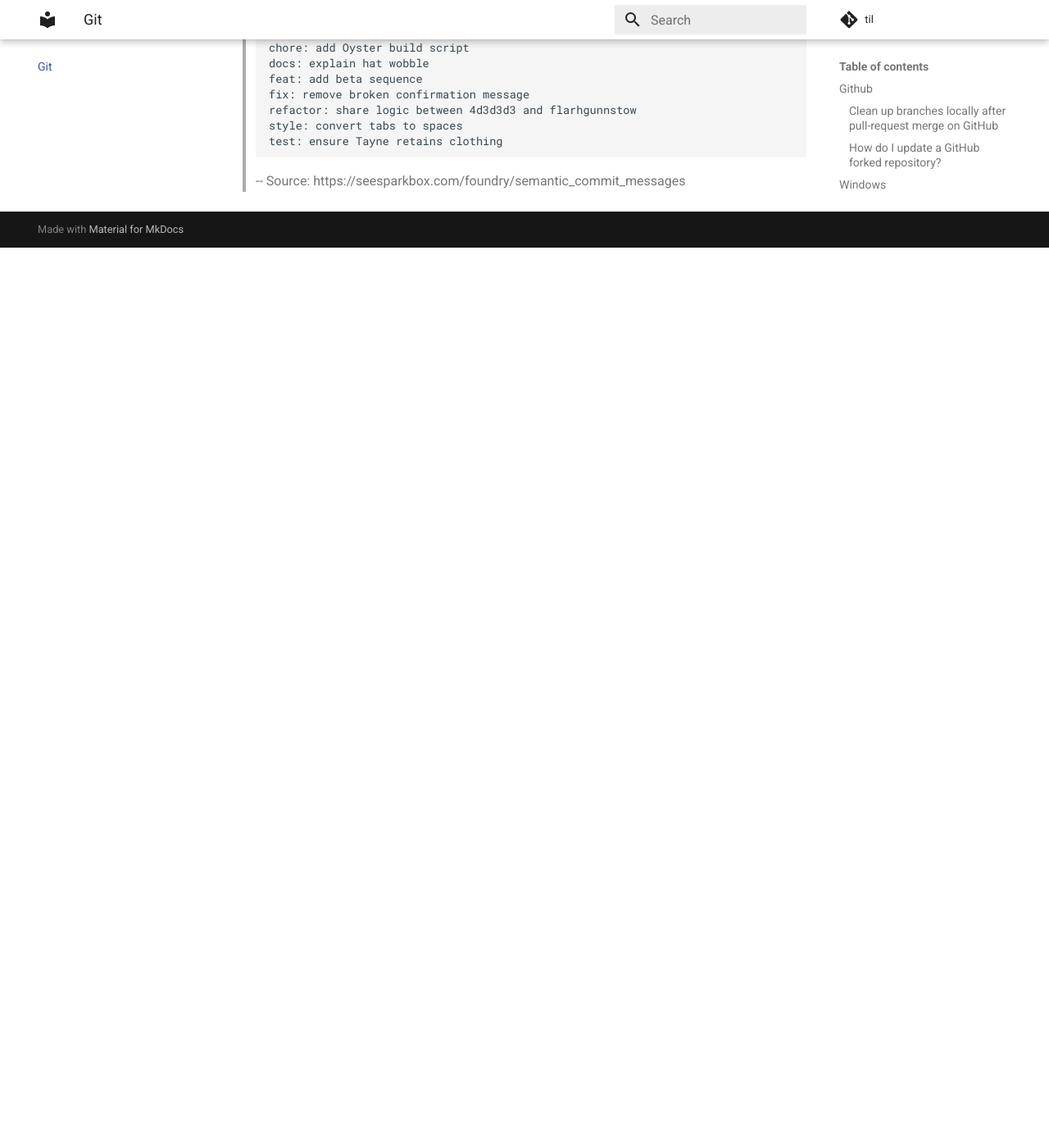
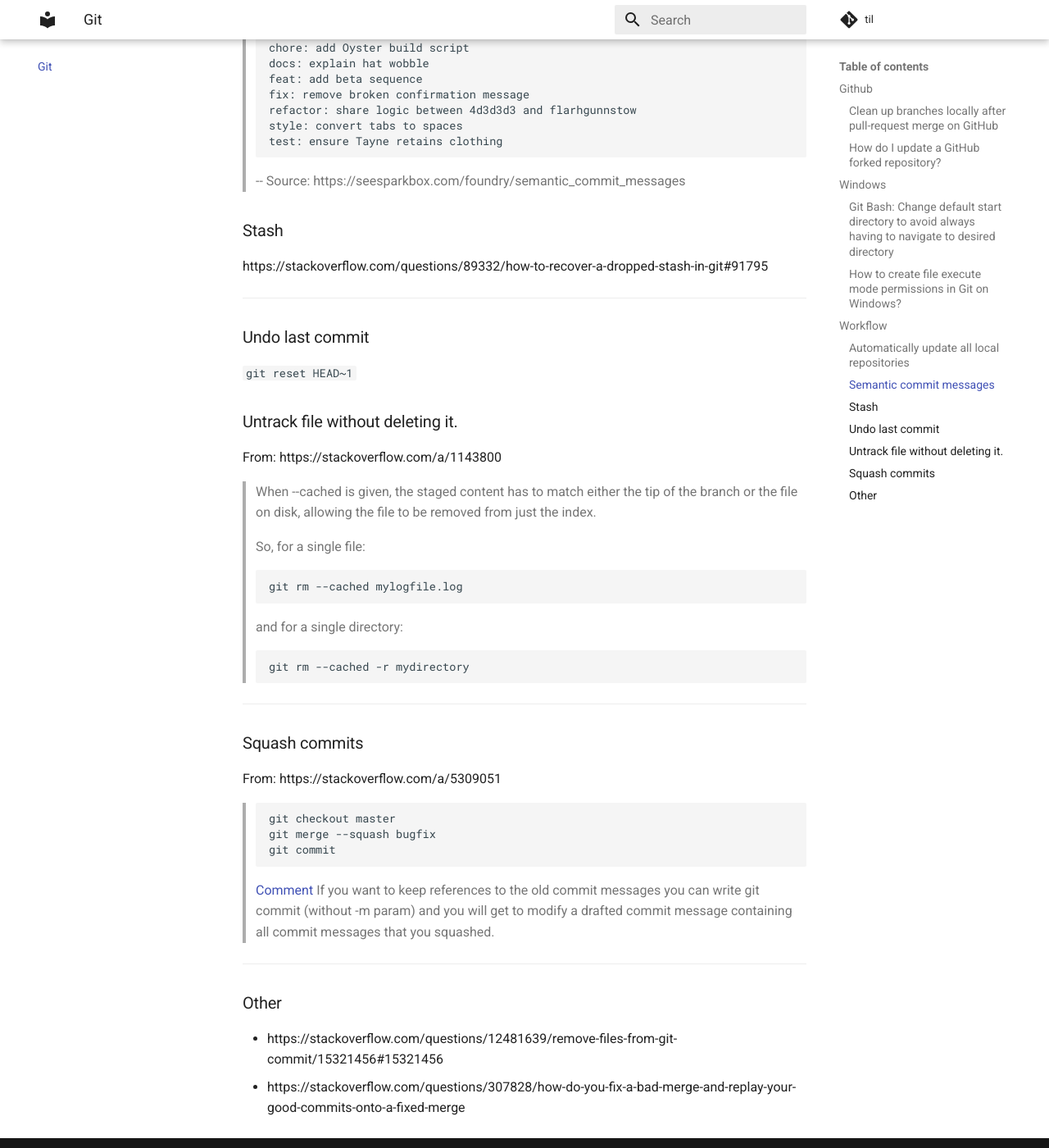
Before and after one commit to xidus/nts, an MkDocs documentation site: the page built from docs/git.md, in a window 1280 px wide and 1400 px high, scrolled down 2517 px. Shown: the whole window at 82% size. Built offline with MkDocs 1.6.1 and Material for MkDocs 9.7.7, drawn with Linux system fonts in a browser that asks for light colours; comment, search, counter and statistics services are not loaded; before the commit the page ends 2819 px from its top, so only the background shows below that.

Commit message:
Update git.md

````diff
--- a/docs/git.md
+++ b/docs/git.md
@@ -104,3 +104,51 @@ I found [this simple solution on stack overflow](https://stackoverflow.com/quest
 > ```
 >
 > -- Source: https://seesparkbox.com/foundry/semantic_commit_messages
+
+### Stash
+
+https://stackoverflow.com/questions/89332/how-to-recover-a-dropped-stash-in-git#91795
+
+---
+
+### Undo last commit
+
+`git reset HEAD~1`
+
+
+### Untrack file without deleting it.
+
+From: https://stackoverflow.com/a/1143800
+
+> When --cached is given, the staged content has to match either the tip of the branch or the file on disk, allowing the file to be removed from just the index.
+>
+> So, for a single file:
+>
+>     git rm --cached mylogfile.log
+>
+> and for a single directory:
+>
+>     git rm --cached -r mydirectory
+>
+>
+
+---
+
+### Squash commits
+
+From: https://stackoverflow.com/a/5309051
+
+>     git checkout master
+>     git merge --squash bugfix
+>     git commit
+
+> [Comment][] If you want to keep references to the old commit messages you can write git commit (without -m param) and you will get to modify a drafted commit message containing all commit messages that you squashed.
+
+[Comment]: https://stackoverflow.com/questions/5308816/how-to-use-git-merge-squash#comment26548055_5309051
+
+---
+
+### Other
+
+*   https://stackoverflow.com/questions/12481639/remove-files-from-git-commit/15321456#15321456
+*   https://stackoverflow.com/questions/307828/how-do-you-fix-a-bad-merge-and-replay-your-good-commits-onto-a-fixed-merge
````
